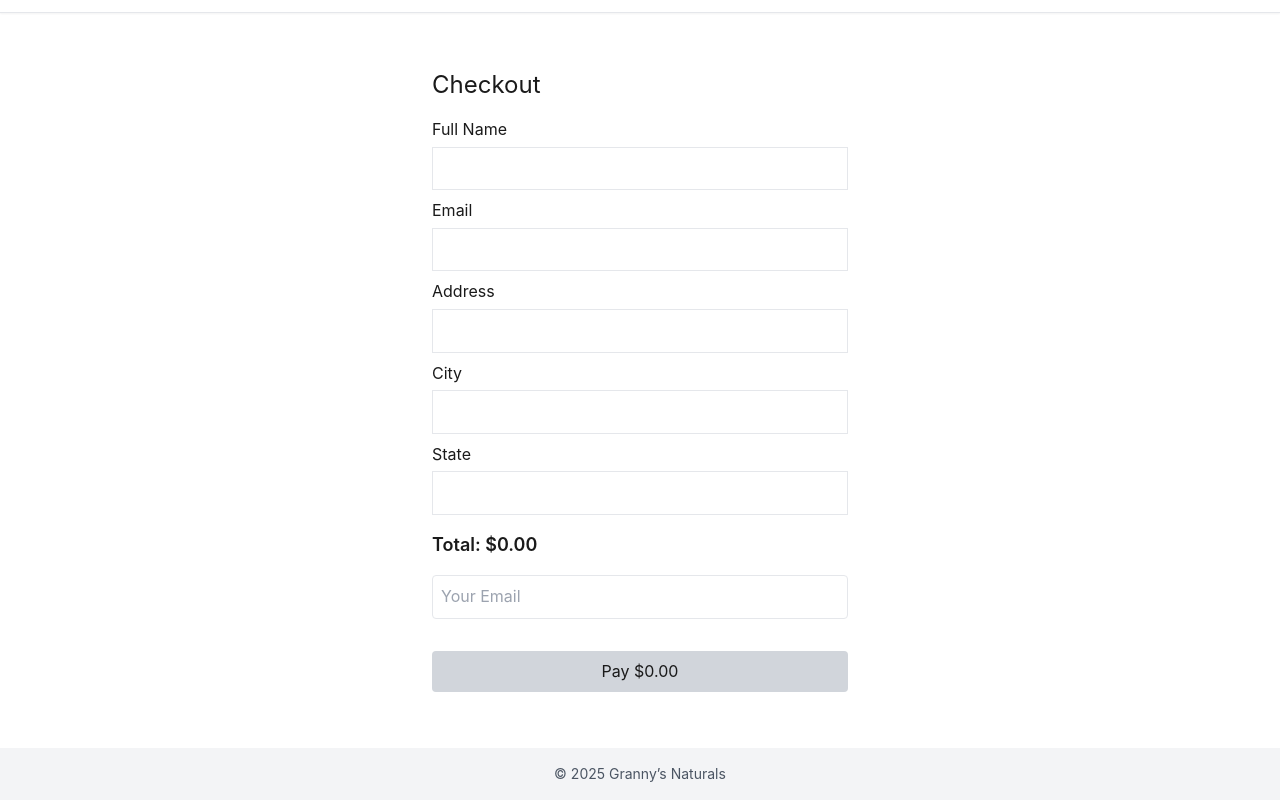
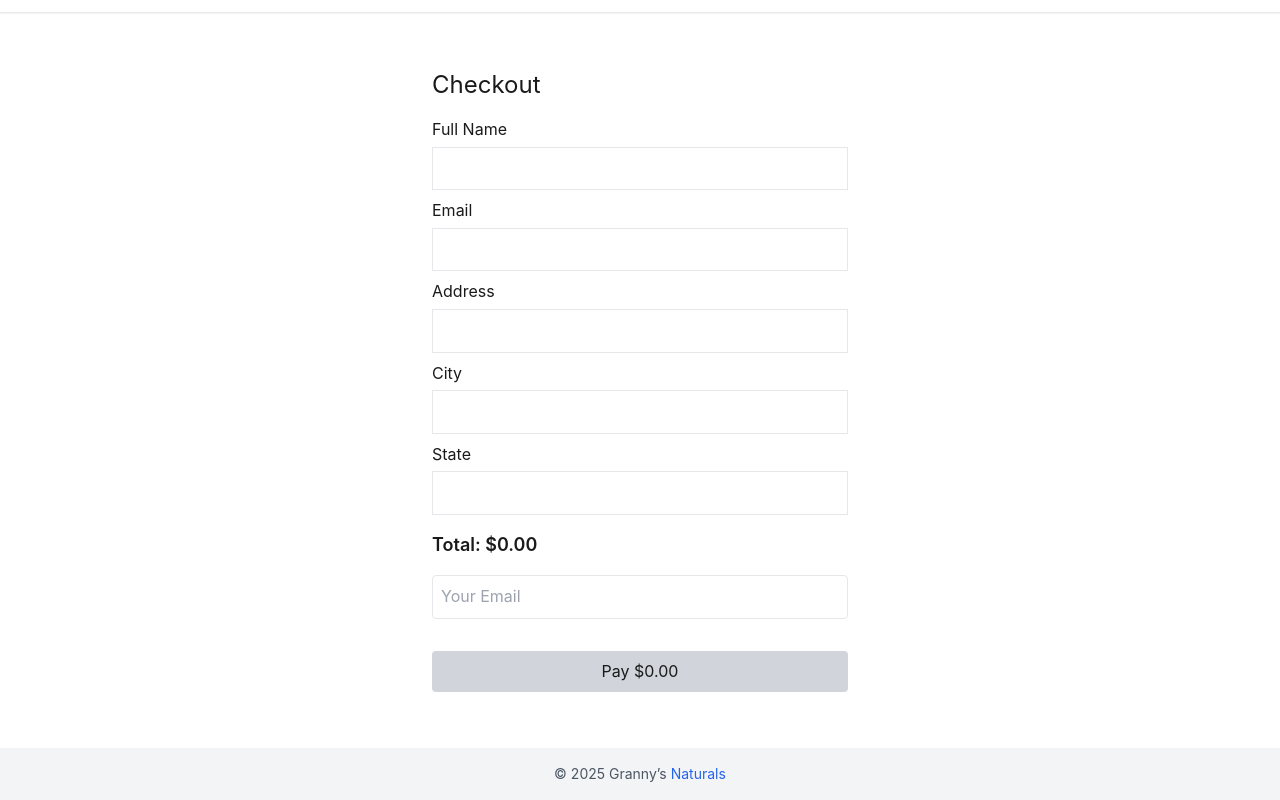
Before and after one commit to creative-prowess/headless-wc-demo, a Next.js app: page /checkout in a window 1280 px wide. Shown: the part 206-1006 px from the top of the page. Built offline with nearby package versions, Linux system fonts and the light colour scheme.

Commit message:
Add Layout component with header and footer

```diff
--- a/components/Layout.js
+++ b/components/Layout.js
@@ -7,9 +7,12 @@ export default function Layout({ children }) {
 <Header />
       <main className="flex-1 max-w-7xl mx-auto py-10">{children}</main>
 
-      <footer className="bg-gray-100 text-center text-sm text-gray-600 p-4">
-        &copy; {new Date().getFullYear()} Granny’s Naturals
-      </footer>
+<footer className="bg-gray-100 text-center text-sm text-gray-600 p-4">
+  &copy; {new Date().getFullYear()} Granny’s{' '}
+  <Link href="/shop">
+    <a className="text-blue-600 hover:underline">Naturals</a>
+  </Link>
+</footer>
     </div>
   )
 }
```
